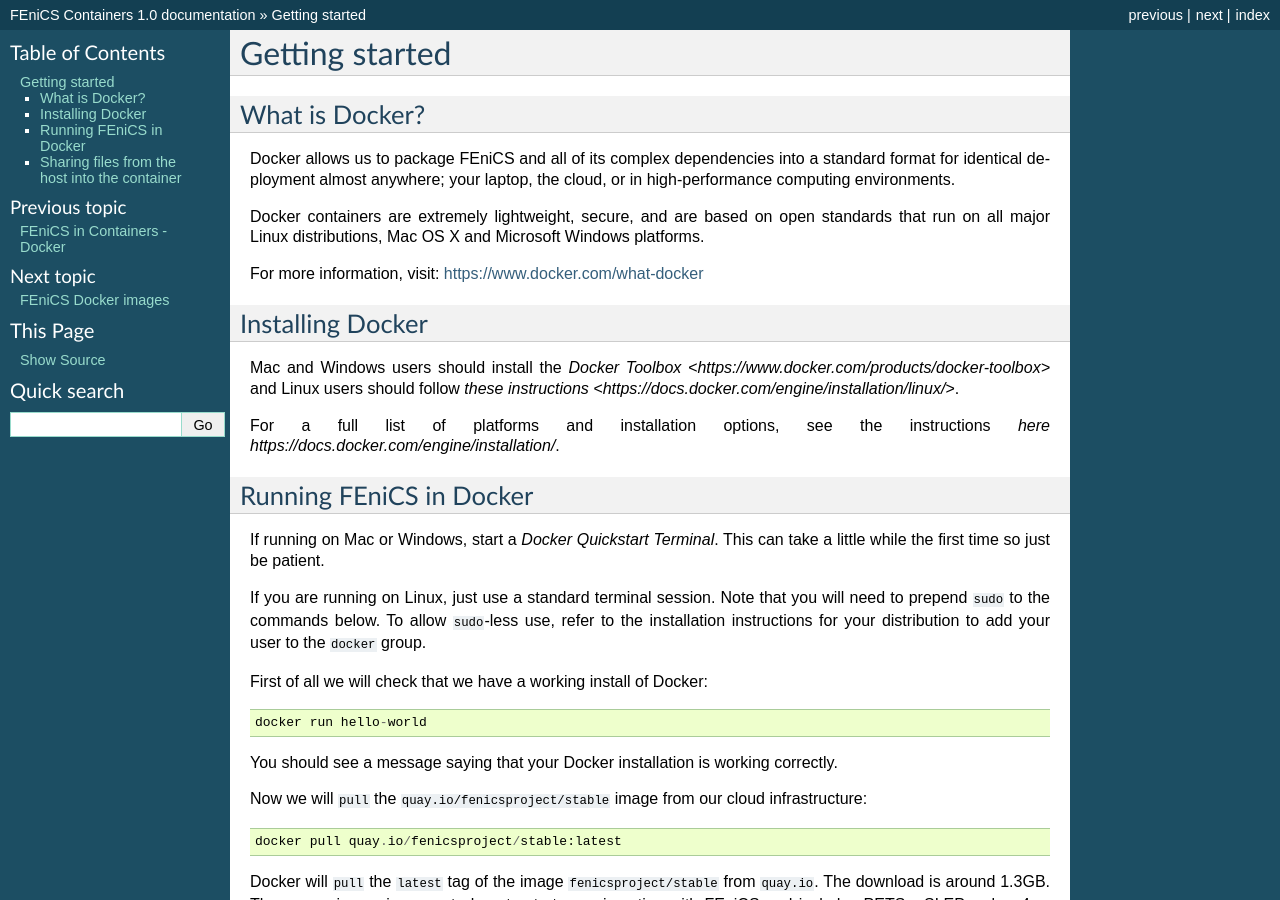
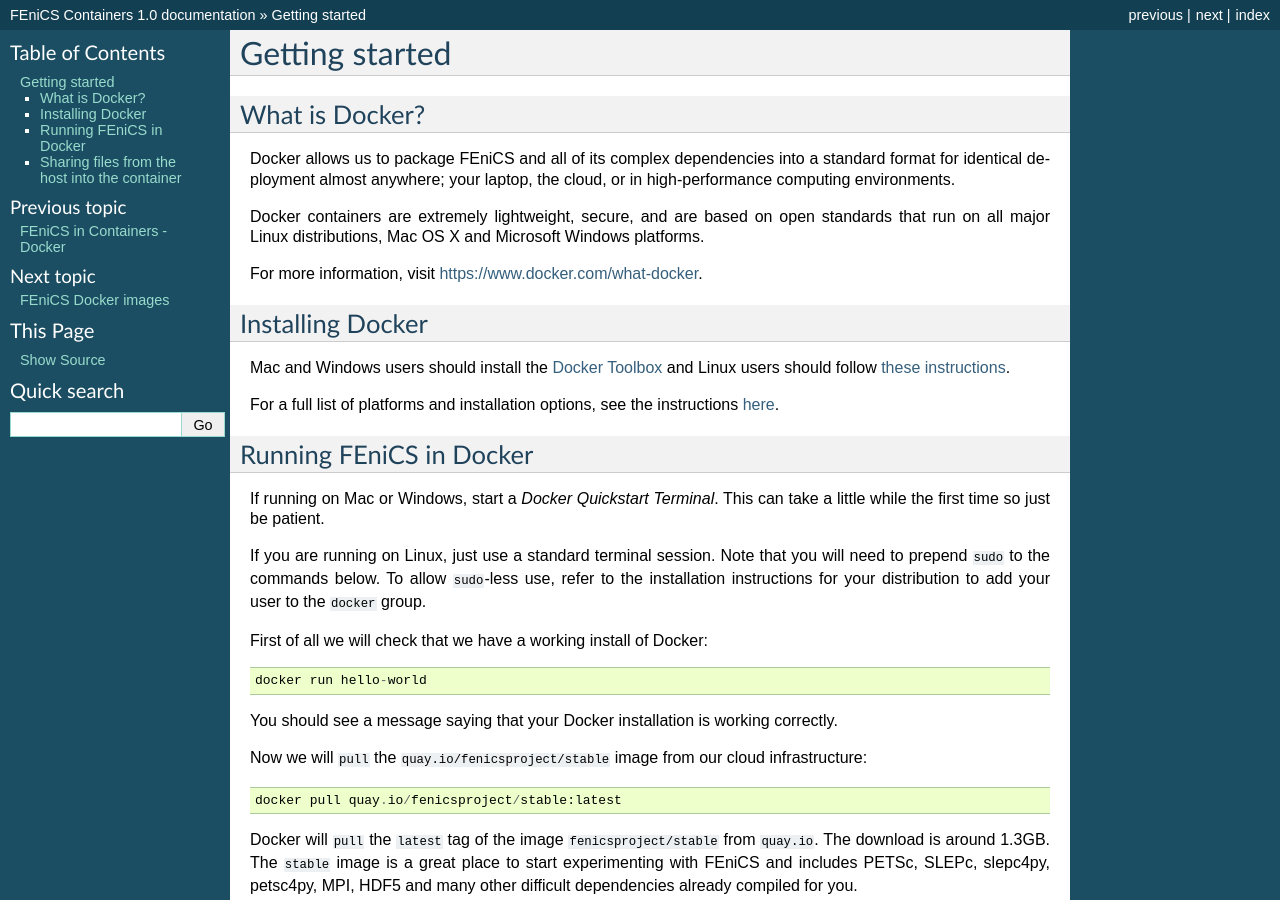
Before and after one commit to vacary/docker, a Sphinx documentation site: the page built from docs/source/getting_started.rst, in a window 1280 px wide and 900 px high. Built offline with Sphinx 7.4.7, drawn with Linux system fonts in a browser that asks for light colours.

```diff
--- a/docs/source/getting_started.rst
+++ b/docs/source/getting_started.rst
@@ -15,16 +15,16 @@ Docker containers are extremely lightweight, secure, and are based on
 open standards that run on all major Linux distributions, Mac OS X and
 Microsoft Windows platforms.
 
-For more information, visit: https://www.docker.com/what-docker
+For more information, visit https://www.docker.com/what-docker.
 
 Installing Docker
 -----------------
 
-Mac and Windows users should install the `Docker Toolbox <https://www.docker.com/products/docker-toolbox>` and Linux
-users should follow `these instructions <https://docs.docker.com/engine/installation/linux/>`.
+Mac and Windows users should install the `Docker Toolbox <https://www.docker.com/products/docker-toolbox>`_ and Linux
+users should follow `these instructions <https://docs.docker.com/engine/installation/linux/>`_.
 
 For a full list of platforms and installation options, see
-the instructions `here https://docs.docker.com/engine/installation/`.
+the instructions `here <https://docs.docker.com/engine/installation/>`_.
 
 Running FEniCS in Docker
 ------------------------
```
